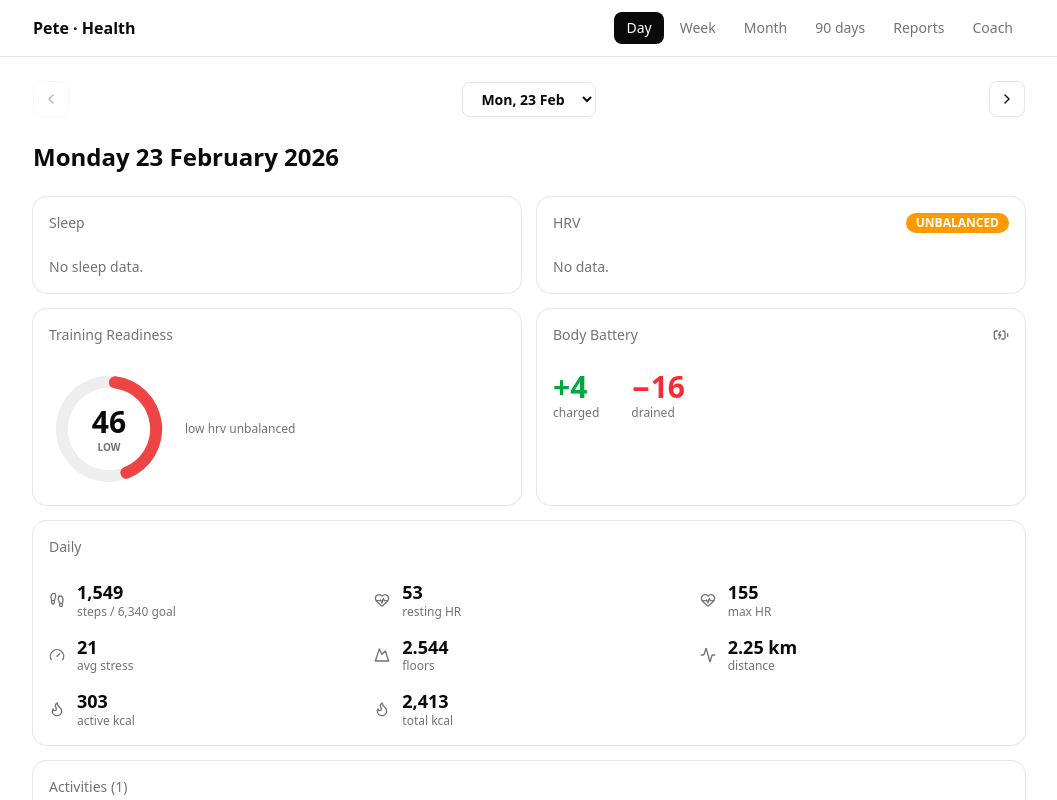
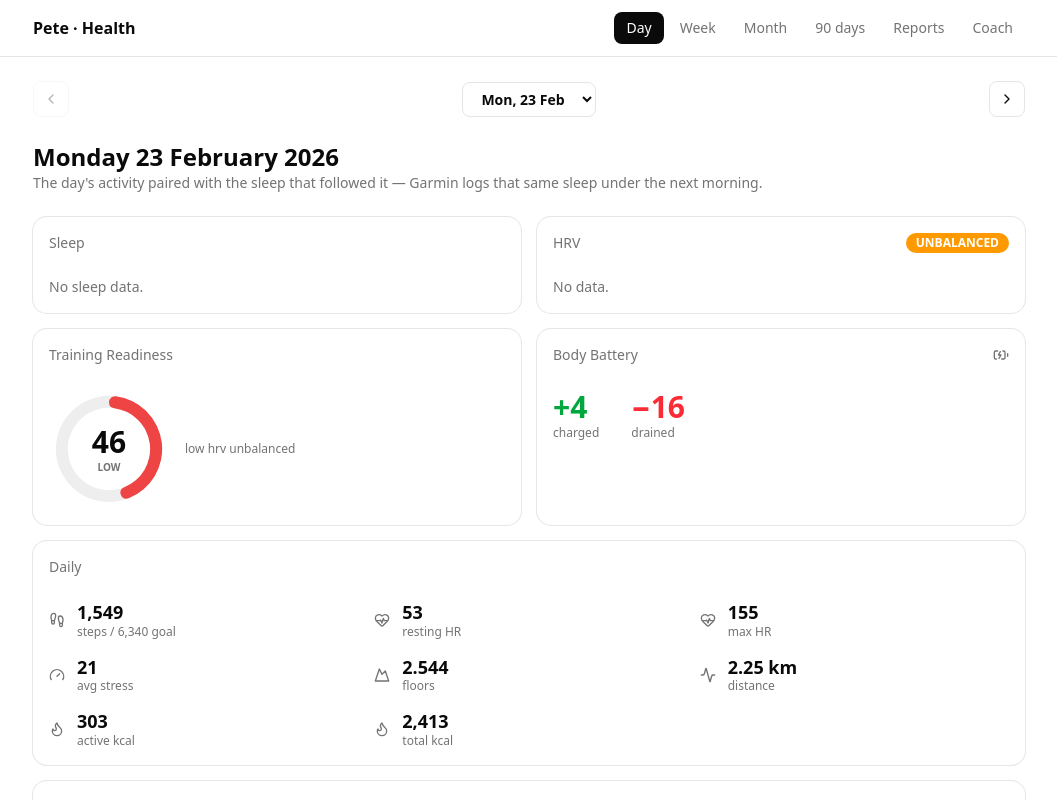
Before and after one commit to PortalPeteZero/pete-health-dashboard, a Next.js app: page /day/2026-02-23 in a window 1280 px wide. Shown: the top 800 px of the page, without its empty margins (111-1168 px from the left). Built offline with nearby package versions, Linux system fonts and the light colour scheme.

Commit message:
feat: clarify day/sleep model — sleep card shows 'X night -> next morning', Day/Week/Month explainers (sleep = the night following each day)

```diff
--- a/app/day/[date]/page.tsx
+++ b/app/day/[date]/page.tsx
@@ -64,7 +64,13 @@ export default async function DayPage({
         options={options}
         currentValue={date}
       />
-      <h1 className="text-2xl font-bold">{prettyDate(date)}</h1>
+      <div>
+        <h1 className="text-2xl font-bold">{prettyDate(date)}</h1>
+        <p className="text-sm text-muted-foreground">
+          The day&apos;s activity paired with the sleep that followed it — Garmin logs that
+          same sleep under the next morning.
+        </p>
+      </div>
 
       <div className="grid grid-cols-1 gap-4 md:grid-cols-2">
         <SleepCard day={day} />
--- a/app/month/[year]/[month]/page.tsx
+++ b/app/month/[year]/[month]/page.tsx
@@ -72,8 +72,9 @@ export default async function MonthPage({
                 Sleep calendar
               </CardTitle>
               <p className="text-xs text-muted-foreground">
-                Each day shows its <strong>sleep score</strong> and <strong>hours asleep</strong>;
-                the tile colour grades the score. Tap a day for the full breakdown.
+                Each day shows the <strong>sleep that followed it</strong> — score and hours
+                asleep; the tile colour grades the score. (Garmin logs that sleep under the next
+                morning.) Tap a day for the full breakdown.
               </p>
             </CardHeader>
             <CardContent>
--- a/app/week/[isoWeek]/page.tsx
+++ b/app/week/[isoWeek]/page.tsx
@@ -104,7 +104,12 @@ export default async function WeekPage({
             />
           ))}
         </div>
-        <SleepLegend className="mt-3" />
+        <div className="mt-3 flex flex-col gap-1">
+          <SleepLegend />
+          <p className="text-xs text-muted-foreground">
+            Each day shows the sleep that followed it (the night of that day).
+          </p>
+        </div>
       </div>
 
       <div className="grid grid-cols-1 gap-4 lg:grid-cols-3">
--- a/components/sleep-card.tsx
+++ b/components/sleep-card.tsx
@@ -12,6 +12,15 @@ export function SleepCard({ day }: { day: GarminDay }) {
     { label: "Awake", min: s.awake_min ?? 0, color: "bg-rose-300" },
   ];
   const total = segs.reduce((a, b) => a + b.min, 0) || 1;
+
+  const nextDay = new Date(day.date + "T12:00:00");
+  nextDay.setDate(nextDay.getDate() + 1);
+  const sleepNight = `${new Date(day.date + "T12:00:00").toLocaleDateString("en-GB", {
+    weekday: "short",
+  })} night → ${nextDay.toLocaleDateString("en-GB", {
+    weekday: "short",
+    day: "numeric",
+  })} morning`;
 
   return (
     <Card>
@@ -30,6 +39,7 @@ export function SleepCard({ day }: { day: GarminDay }) {
                 {minutesToHm(s.total_min)} asleep
               </span>
             </div>
+            <p className="mt-0.5 text-xs text-muted-foreground">{sleepNight}</p>
             <div className="mt-4 flex h-3 w-full overflow-hidden rounded-full bg-muted">
               {segs.map((seg) => (
                 <div
```
